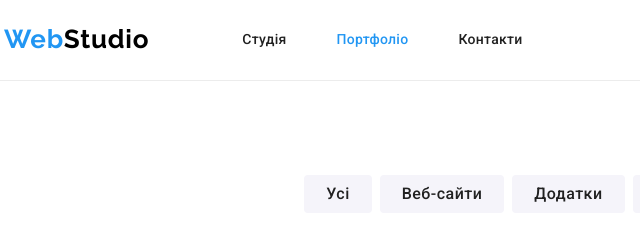
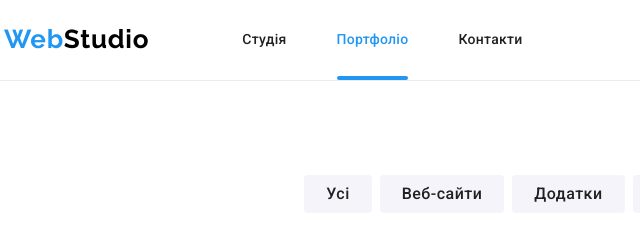
Before and after one commit to VeronikaVS90/goit-markup-hw-05, a plain HTML site: page portfolio.html in a window 1280 px wide. Shown: the top 240 px of the page, 51-691 px from the left. Drawn offline with nearby package versions, Linux system fonts and the light colour scheme.

Commit message:
додала нижнє підкреслення в header

```diff
--- a/css/styles.css
+++ b/css/styles.css
@@ -129,6 +129,22 @@ img {
 
 .site-nav .link.current {
   color: var(--accent-color);
+}
+
+.link.current {
+  position: relative;
+}
+
+.link.current::after {
+  content: '';
+  position: absolute;
+
+  right: 0;
+  bottom: 0;
+  width: 100%;
+  height: 4px;
+  background-color: var(--accent-color);
+  border-radius: 2px;
 }
 
 /* Cont nav */
```
